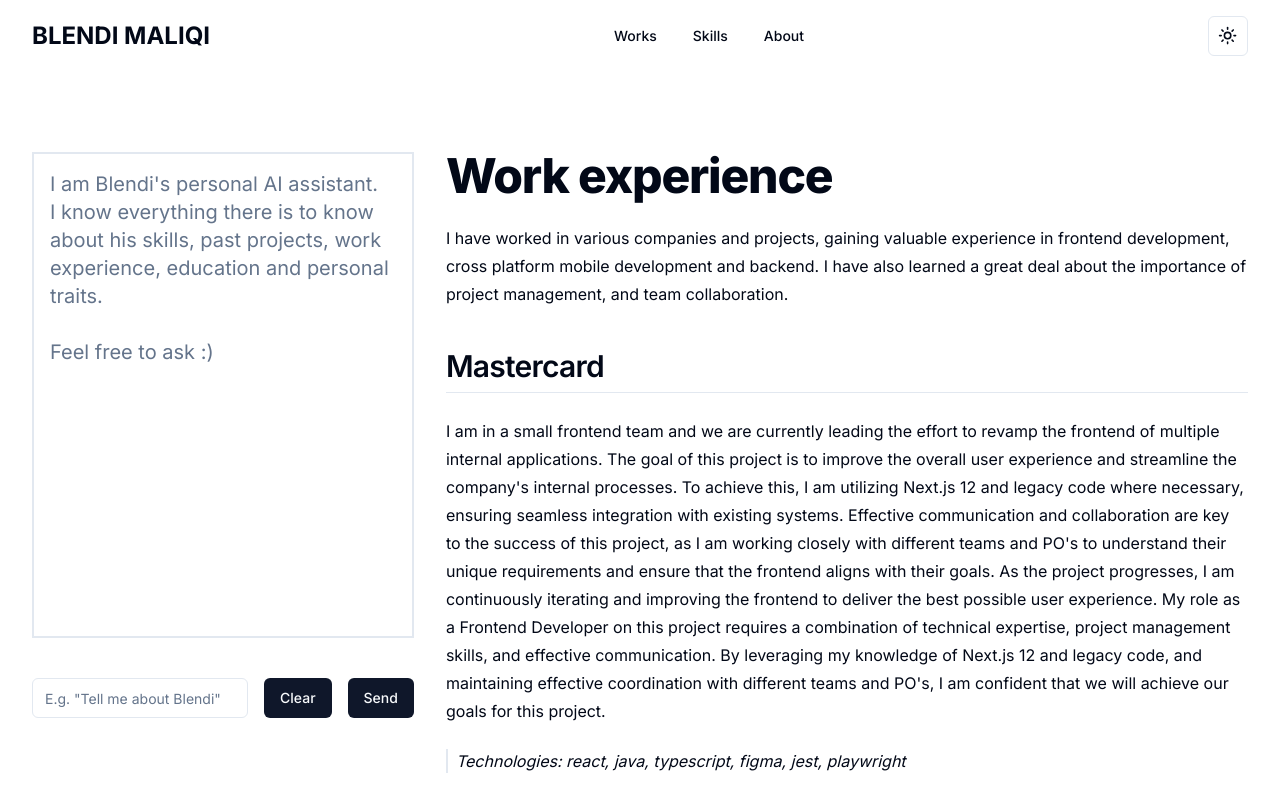
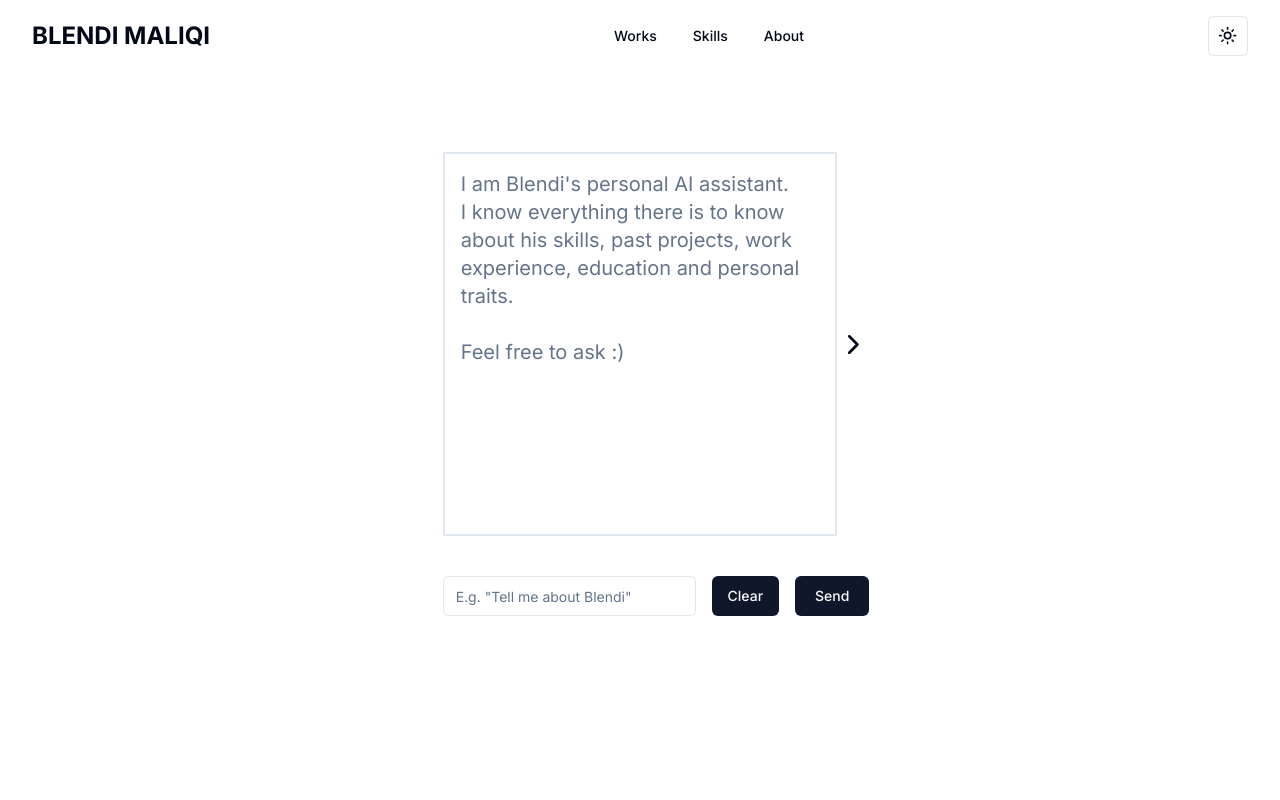
Before and after one commit to blendimaliqi/personal-website-ai, a Next.js app: page / in a window 1280 px wide. Built offline with nearby package versions, Linux system fonts and the light colour scheme.

Commit message:
updated aside

```diff
--- /dev/null
+++ b/src/app/about/page.tsx
@@ -0,0 +1,12 @@
+
+function AboutPage() {
+
+  return (
+    <div>
+
+      <h1>About</h1>
+    </div>
+  );
+}
+
+export default AboutPage;
--- a/src/app/layout.tsx
+++ b/src/app/layout.tsx
@@ -3,7 +3,6 @@ import "~/styles/globals.css";
 import { Inter } from "next/font/google";
 import { cn } from "~/lib/utils";
 import { ThemeProvider } from "next-themes";
-import { DropdownMenu } from "@radix-ui/react-dropdown-menu";
 import { ModeToggle } from "~/components/DropMenu";
 import { NavigationMenuDemo } from "~/components/NavMenu";
 
--- a/src/app/page.tsx
+++ b/src/app/page.tsx
@@ -1,12 +1,16 @@
 "use client";
-import React, { useState } from "react";
+import React, { Suspense, useState } from "react";
 import { ButtonLoading } from "~/components/ButtonLoading";
 import Chat from "~/components/Chat";
 import { ModeToggle } from "~/components/DropMenu";
+import LazyComponent from "~/components/LazyComponent";
 import { NavigationMenuDemo } from "~/components/NavMenu";
 import RightSidePage from "~/components/RightSidePage";
 import { Button } from "~/components/ui/button";
 import { Input } from "~/components/ui/input";
+import { ChevronRight } from "lucide-react";
+
+const LazyAbout = React.lazy(() => import("./about/page"));
 
 // Define the Role and Message types
 type Role = "system" | "user" | "assistant";
@@ -29,6 +33,7 @@ export default function HomePage() {
   const [loading, setLoading] = useState<boolean>(false);
 
   const [message, setMessage] = useState("");
+  const [chatPosition, setChatPosition] = useState("center");
 
   // Function to handle streaming chat
   async function fetchChatStream() {
@@ -114,12 +119,21 @@ export default function HomePage() {
         <ModeToggle />
       </div>
 
-      <div className="flex w-screen flex-row overflow-hidden">
+      <div
+        className={`flex w-screen justify-${chatPosition} flex-row overflow-hidden `}
+      >
         <main
           style={{ whiteSpace: "pre-line" }}
           className="min-w-1/3 ml-8 mt-24 flex w-1/3 flex-col"
         >
-          <Chat messages={messages} />
+          <div className="flex flex-row items-center justify-center ">
+            <Chat messages={messages} />
+            <ChevronRight
+              size={97}
+              className="  cursor-pointer"
+              onClick={() => setChatPosition("start")}
+            />
+          </div>
           <div className="m-auto mt-10 flex w-full items-center space-x-4">
             <Input
               disabled={loading}
@@ -141,9 +155,11 @@ export default function HomePage() {
             )}
           </div>
         </main>
-        <div className=" w-3/4 overflow-y-auto pl-8 pr-8">
-          <RightSidePage />
-        </div>
+        {chatPosition === "start" && (
+          <div className=" w-3/4 overflow-y-auto pl-8 pr-8">
+            <RightSidePage />
+          </div>
+        )}
       </div>
     </div>
   );
--- a/src/components/Chat.tsx
+++ b/src/components/Chat.tsx
@@ -37,7 +37,7 @@ const Chat: React.FC<ChatProps> = ({ messages }) => {
   return (
     <div
       ref={chatContainerRef}
-      className=" flex h-3/4  flex-col  space-y-4 overflow-y-auto border-2 p-4"
+      className=" flex h-3/4 min-h-96 flex-col  space-y-4 overflow-y-auto border-2 p-4"
     >
       {filteredMessages.length > 0 ? (
         filteredMessages.map((msg, index) => (
--- /dev/null
+++ b/src/components/LazyComponent.tsx
@@ -0,0 +1,13 @@
+// components/LazyComponent.js
+import React from 'react';
+
+function sleep(ms: number) {
+  return new Promise(resolve => setTimeout(resolve, ms));
+}
+
+const LazyComponent = React.lazy(async () => {
+  await sleep(2000); // Simulate a 2-second delay
+  return import("../app/about/page");
+});
+
+export default LazyComponent;
--- a/src/components/NavMenu.tsx
+++ b/src/components/NavMenu.tsx
@@ -71,7 +71,7 @@ export function NavigationMenuDemo() {
           </Link>
         </NavigationMenuItem>
         <NavigationMenuItem>
-          <Link href="/docs" legacyBehavior passHref>
+          <Link href="/about" legacyBehavior passHref>
             <NavigationMenuLink className={navigationMenuTriggerStyle()}>
               About
             </NavigationMenuLink>
--- a/src/components/RightSidePage.tsx
+++ b/src/components/RightSidePage.tsx
@@ -5,7 +5,7 @@ function RightSidePage() {
     <div className="mt-24 min-h-screen w-full ">
       <div>
         <h1 className="scroll-m-20 text-4xl font-extrabold tracking-tight lg:text-5xl">
-          Work experience
+          Projects experience
         </h1>
         <p className="leading-7 [&:not(:first-child)]:mt-6">
           {/* short lead about my work experience and skills. Ihave worked in mastercard, sos sikkerhetsgruppen, digitalkey app, and paradisreiser  */}
@@ -15,7 +15,7 @@ function RightSidePage() {
           project management, and team collaboration.
         </p>
         <h2 className="mt-10 scroll-m-20 border-b pb-2 text-3xl font-semibold tracking-tight transition-colors first:mt-0">
-          Mastercard
+          Mastercard - Frontend Developer March 2023 - Present
         </h2>
         <p className="leading-7 [&:not(:first-child)]:mt-6">
           I am in a small frontend team and we are currently leading the effort
@@ -39,7 +39,7 @@ function RightSidePage() {
           Technologies: react, java, typescript, figma, jest, playwright
         </blockquote>
         <h2 className="mt-24 scroll-m-20 border-b pb-2 text-3xl font-semibold tracking-tight transition-colors first:mt-0">
-          SOS Sikkerhetsgruppen
+          SOS Sikkerhetsgruppen Jan 2022 - Jan 2023
         </h2>
         <p className="leading-7 [&:not(:first-child)]:mt-6">
           I had the opportunity to work on the latest Bluetooth technology and
@@ -66,33 +66,7 @@ function RightSidePage() {
           Technologies: react-native, x-code, android studio
         </blockquote>
         <h2 className="mt-20 scroll-m-20 border-b pb-2 text-3xl font-semibold tracking-tight transition-colors first:mt-0">
-          DigitalKey app (Voglio)
-        </h2>
-        <p className="leading-7 [&:not(:first-child)]:mt-6">
-          During my time at Voglio, I was part of the team responsible for
-          developing a flutter app called DigitalKey. My primary role was to
-          work with the backend team to ensure that the app's requirements were
-          met with new API solutions. Working on DigitalKey was an incredibly
-          rewarding experience. I was able to use my skills in frontend
-          development to make changes to the app's user interface and design. I
-          also contributed drawings and suggestions to the overall design of the
-          app, which helped to improve its usability and functionality. One of
-          the biggest challenges I faced while working on DigitalKey was
-          creating the authentication flow and making offline mode for the
-          application. This required a lot of communication and collaboration,
-          but ultimately, we were able to create a well-functioning app that was
-          able to deliver on its promise. Overall, working on DigitalKey was a
-          great learning experience for me. I was able to use my skills in
-          frontend development and design to help create a useful and
-          user-friendly app. Additionally, the experience of working with a team
-          helped me to develop my communication and collaboration skills, which
-          will be invaluable in my future work.
-        </p>
-        <blockquote className="mt-6 border-l-2 pl-2 italic">
-          Technologies: Flutter
-        </blockquote>
-        <h2 className="mt-20 scroll-m-20 border-b pb-2 text-3xl font-semibold tracking-tight transition-colors first:mt-0">
-          Paradisreiser
+          Paradisreiser - Fullstack Developer Sept 2022 - Nov 2022
         </h2>
         <p className="leading-7 [&:not(:first-child)]:mt-6">
           As a part of my work experience with Paradisreiser, I was tasked with
@@ -118,6 +92,33 @@ function RightSidePage() {
         <blockquote className="mb-20 mt-6 border-l-2 pl-2 italic">
           Technologies: React, C#, Flutter
         </blockquote>
+        <h2 className="mt-20 scroll-m-20 border-b pb-2 text-3xl font-semibold tracking-tight transition-colors first:mt-0">
+          DigitalKey app (Voglio) -  Jun 2022 - Nov 2022
+        </h2>
+        <p className="leading-7 [&:not(:first-child)]:mt-6">
+          During my time at Voglio, I was part of the team responsible for
+          developing a flutter app called DigitalKey. My primary role was to
+          work with the backend team to ensure that the app's requirements were
+          met with new API solutions. Working on DigitalKey was an incredibly
+          rewarding experience. I was able to use my skills in frontend
+          development to make changes to the app's user interface and design. I
+          also contributed drawings and suggestions to the overall design of the
+          app, which helped to improve its usability and functionality. One of
+          the biggest challenges I faced while working on DigitalKey was
+          creating the authentication flow and making offline mode for the
+          application. This required a lot of communication and collaboration,
+          but ultimately, we were able to create a well-functioning app that was
+          able to deliver on its promise. Overall, working on DigitalKey was a
+          great learning experience for me. I was able to use my skills in
+          frontend development and design to help create a useful and
+          user-friendly app. Additionally, the experience of working with a team
+          helped me to develop my communication and collaboration skills, which
+          will be invaluable in my future work.
+        </p>
+        <blockquote className="mt-6 mb-10 border-l-2 pl-2 italic">
+          Technologies: Flutter
+        </blockquote>
+
       </div>
     </div>
   );
```
Also changed, not shown: src/components/Skeleton.tsx (added, +13 -0 lines).
